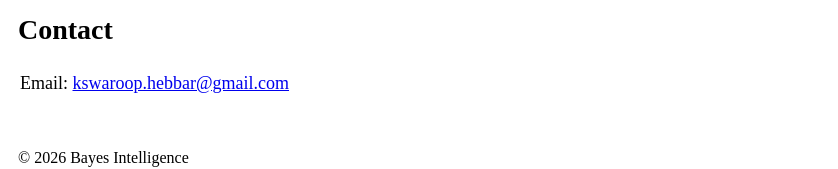
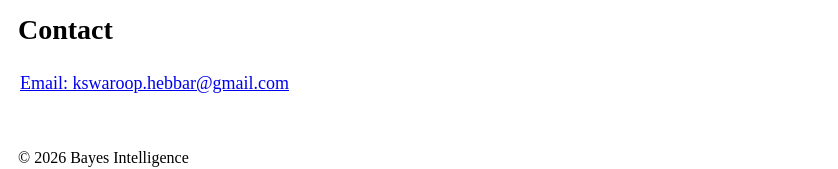
Before and after one commit to poor0-kaws/Bayes-Intelligence, a Next.js app: page / in a window 1280 px wide. Shown: the part 583-752 px from the top of the page, without its empty margins (0-838 px from the left). Built offline with nearby package versions, Linux system fonts and the light colour scheme.

Commit message:
Make the full contact email line clickable (#18)

```diff
--- a/app/page.tsx
+++ b/app/page.tsx
@@ -33,9 +33,11 @@ export default function Home() {
       <section aria-labelledby="contact-heading">
         <h2 id="contact-heading">Contact</h2>
         <p>
-          Email:{" "}
-          <a href="mailto:kswaroop.hebbar@gmail.com">
-            kswaroop.hebbar@gmail.com
+          <a
+            href="mailto:kswaroop.hebbar@gmail.com"
+            title="Start a conversation with Bayes Intelligence"
+          >
+            Email: kswaroop.hebbar@gmail.com
           </a>
         </p>
       </section>
```
